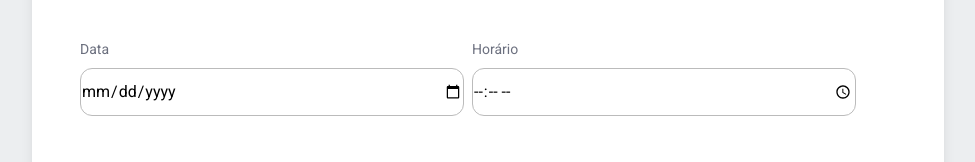
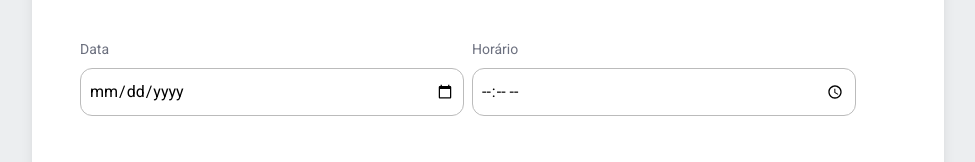
Before and after one commit to YuriPiresG/front-end-hospeda, a React (Vite) app: page /create-activity in a window 1280 px wide. Shown: the part 1293-1455 px from the top of the page, without its empty margins (152-1127 px from the left). Built offline with nearby package versions, Linux system fonts and the light colour scheme; no server answers.

Commit message:
style: added padding

```diff
--- a/src/components/ActivitiesTable.tsx
+++ b/src/components/ActivitiesTable.tsx
@@ -8,9 +8,11 @@ import DeleteActivity from "./DeleteActivity";
 import UpdateActivity from "./UpdateActivity";
 import penIcon from "../assets/penIcon.svg";
 import deleteIcon from "../assets/deleteIcon.svg";
+import { Spinner } from "./Spinner";
+import { Privacy } from "../constants/privacy";
 
 export default function ActivitiesTable() {
-  const { data: activities } = useGetActivities();
+  const { data: activities, isLoading } = useGetActivities();
   const [isMenuOpen, setIsMenuOpen] = useState(
     Array(activities?.length).fill(false)
   );
@@ -27,6 +29,13 @@ export default function ActivitiesTable() {
       [activityId]: !prevMenuState[activityId],
     }));
   };
+  if (isLoading) {
+    return (
+      <div className="flex items-center justify-center h-[80vh]">
+        <Spinner />
+      </div>
+    );
+  }
   return (
     <>
       <div className="sm:overflow-x-auto sm:ml-[3rem]">
@@ -59,7 +68,7 @@ export default function ActivitiesTable() {
                           alt="ícone de calendário"
                           className="sm:hidden"
                         />
-                        {activity?.initialHour as any} | {activity?.initialDate}
+                        {activity?.initialHour} | {activity?.initialDate}
                       </p>
                       <p className="flex ml-[1rem]">
                         <img
@@ -79,7 +88,7 @@ export default function ActivitiesTable() {
                 <td className="border-gray-300 px-4 py-2">
                   <p
                     className={`text-center pt-1 sm:w-[3.5rem] w-[6rem] h-[2.2rem] ${
-                      activity?.privacy === "Público"
+                      activity?.privacy === Privacy.PUBLIC
                         ? "bg-[#C2ED79] rounded-[1.125rem] border-[2px] border-[#498D12] "
                         : "bg-[#ED9C79] rounded-[1.125rem] border-[2px] border-[#8D3012]"
                     }`}
--- a/src/components/CreateAcitivityForm.tsx
+++ b/src/components/CreateAcitivityForm.tsx
@@ -269,7 +269,7 @@ export default function CreateAcitivityForm() {
                   type="date"
                   placeholder="Data do evento"
                   id="date"
-                  className="mt-[0.5rem] w-[24rem] h-[3rem] rounded-xl border-[0.2px] border-[#bbb] focus:outline-none focus:ring-2 focus:ring-[#171d35] focus:border-transparent appearance sm:w-[20rem]"
+                  className="mt-[0.5rem] p-2 w-[24rem] h-[3rem] rounded-xl border-[0.2px] border-[#bbb] focus:outline-none focus:ring-2 focus:ring-[#171d35] focus:border-transparent appearance sm:w-[20rem]"
                   {...register("initialDate")}
                 />
                 {errors.initialDate && (
@@ -285,7 +285,7 @@ export default function CreateAcitivityForm() {
                 <input
                   type="time"
                   id="time"
-                  className="mt-[0.5rem] w-[24rem] h-[3rem] rounded-xl border-[0.2px] border-[#bbb] focus:outline-none focus:ring-2 focus:ring-[#171d35] focus:border-transparent sm:w-[20rem]"
+                  className="mt-[0.5rem] p-2 w-[24rem] h-[3rem] rounded-xl border-[0.2px] border-[#bbb] focus:outline-none focus:ring-2 focus:ring-[#171d35] focus:border-transparent sm:w-[20rem]"
                   {...register("initialHour")}
                 />
                 {errors.initialHour && (
--- a/src/hooks/useGetActivities.ts
+++ b/src/hooks/useGetActivities.ts
@@ -14,8 +14,8 @@ export interface Activity {
   neighborhood: string;
   city: string;
   state: string;
-  initialDate: Date;
-  initialHour: Date;
+  initialDate: string;
+  initialHour: string;
 }
 
 export const useGetActivities = () => {
```
